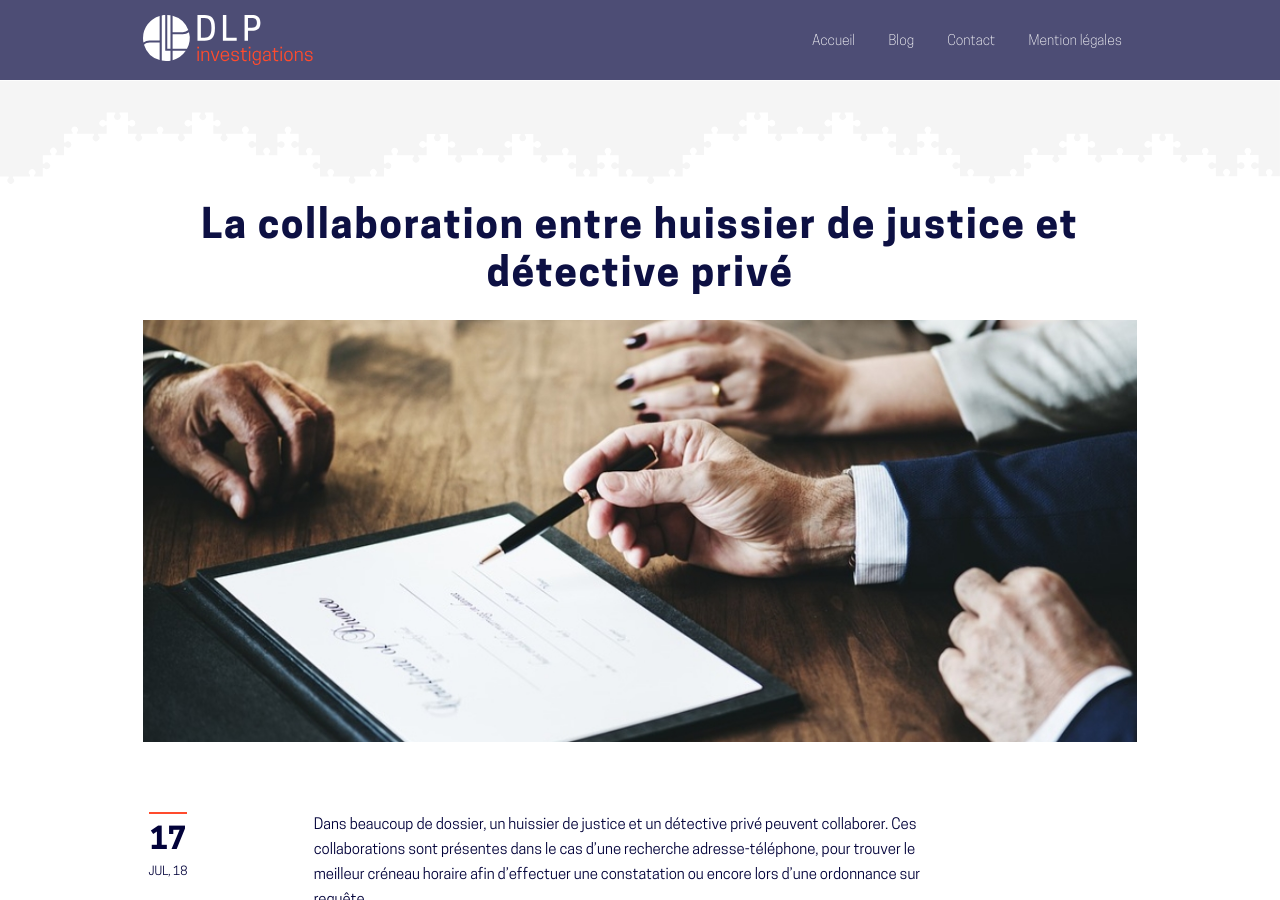
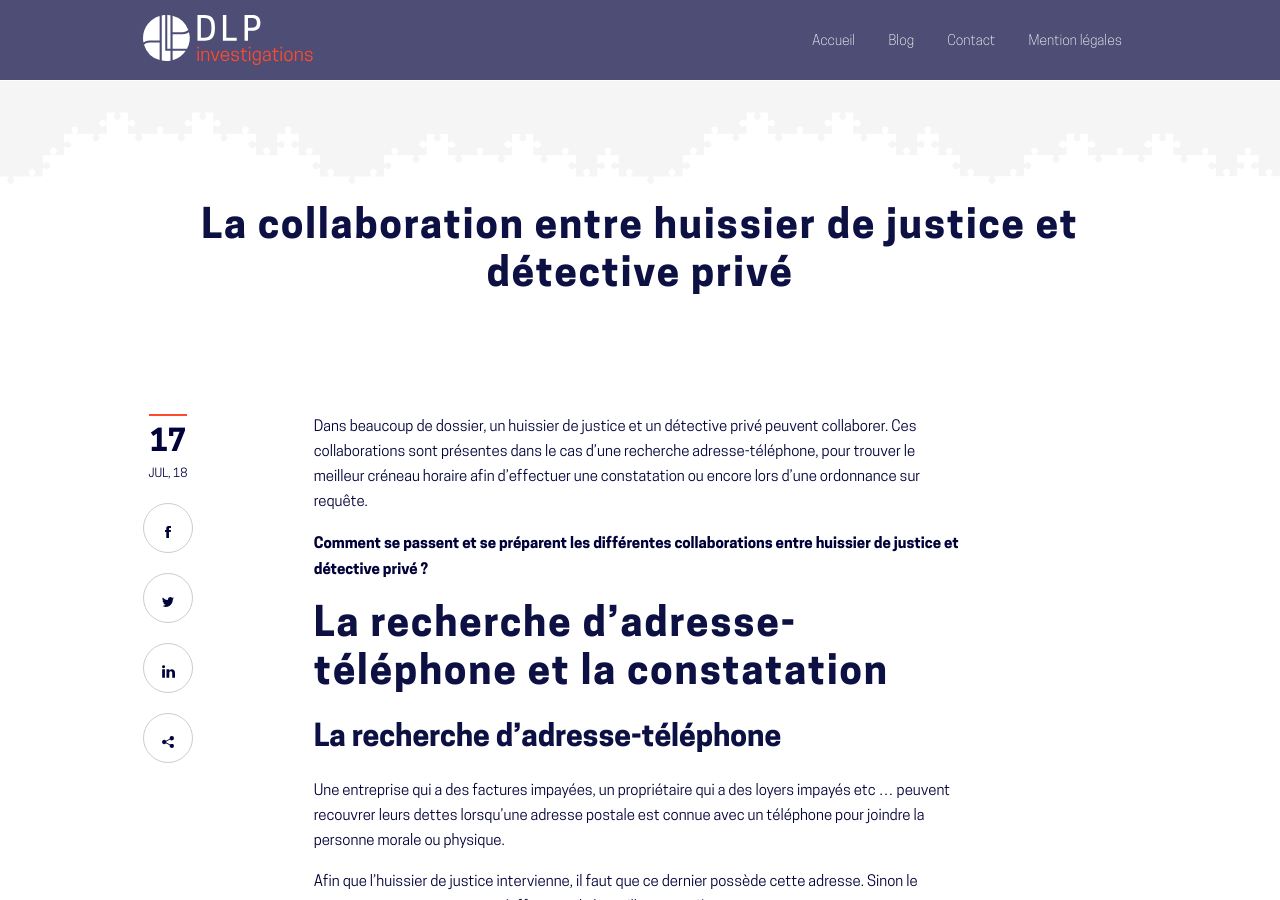
Before and after one commit to lobo-studio/dpl_investigation, a Jekyll site: the page built from _posts/2018-07-17-la-collaboration-entre-huissier-de-justice-et-détective-privé.md, in a window 1280 px wide and 900 px high. Built offline with Jekyll 4.4.1, drawn with Linux system fonts in a browser that asks for light colours; nearby versions of some CDN libraries.

Commit message:
removed arrow and image

```diff
--- a/_layouts/home.html
+++ b/_layouts/home.html
@@ -21,7 +21,6 @@ layout: default
 			-->
 			</div>
 		</div>
-		<a class="arrow_down" href=""><img src="{{site.url}}/assets/img/path-71.svg" alt="" /></a>
 	</section>
 	<section class="blocks-info">
 		<div class="container">
--- a/_posts/2018-07-17-la-collaboration-entre-huissier-de-justice-et-détective-privé.md
+++ b/_posts/2018-07-17-la-collaboration-entre-huissier-de-justice-et-détective-privé.md
@@ -3,7 +3,7 @@ title: La collaboration entre huissier de justice et détective privé
 date: 2018-07-17 10:00:00
 layout: page
 image_preview_image_path: /assets/img/notaire.jpeg
-image_header_image_path: /assets/img/blog-header.jpg
+image_header_image_path:
 guid: 'https://dlp-investigations.fr/?p=295'
 permalink: /la-collaboration-entre-huissier-de-justice-et-detective-prive/
 ---
```
